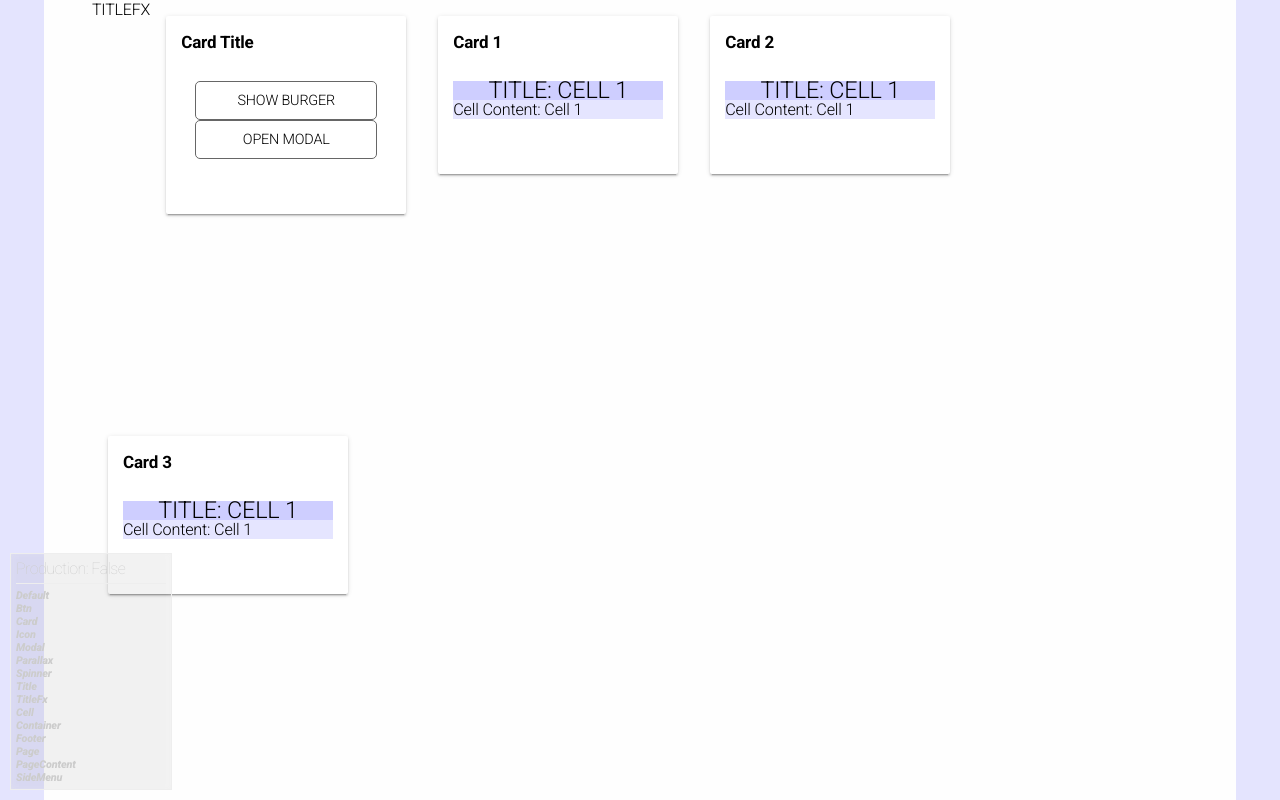
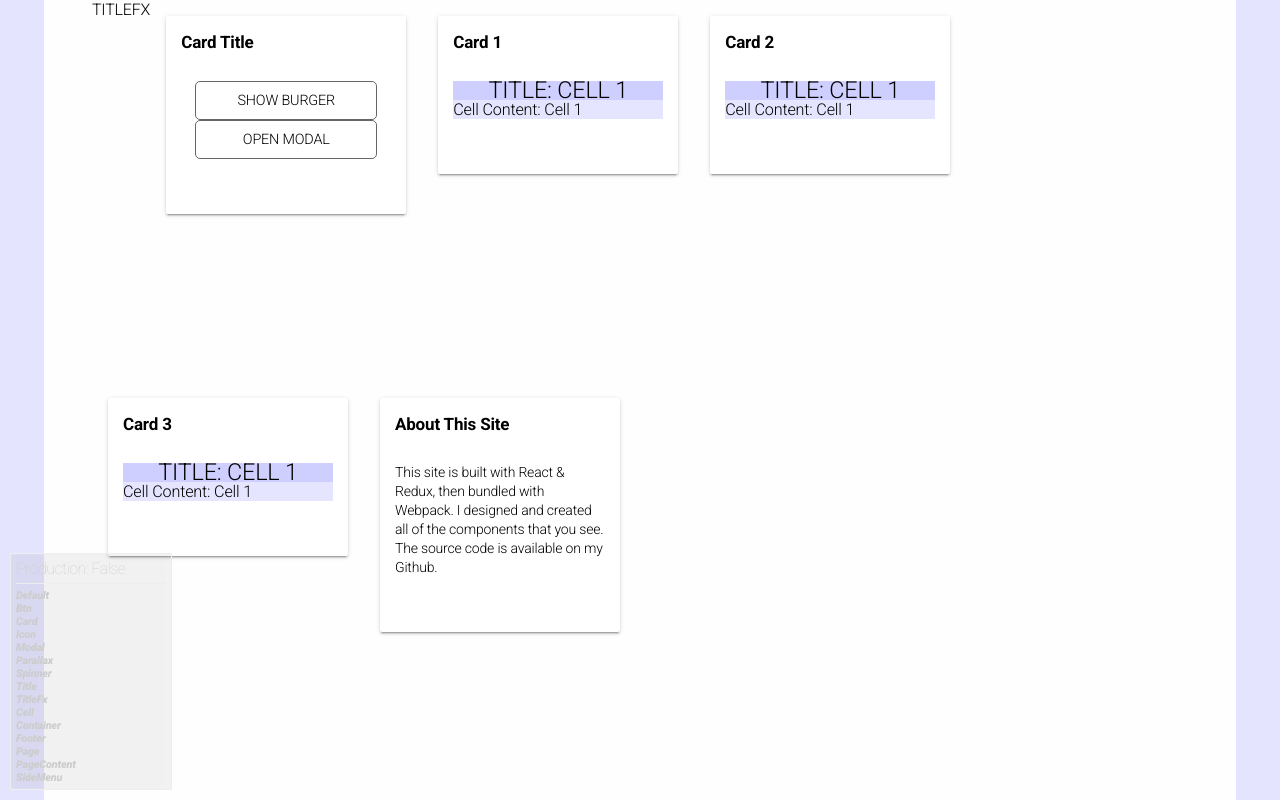
Before and after one commit to bsaphier/simple-site-components, a React app: page / in a window 1280 px wide. Shown: the top 800 px of the page. Built offline with nearby package versions, Linux system fonts and the light colour scheme; the HTML template or start-up script is replaced by a standard one.

Commit message:
default commit message

```diff
--- a/package.json
+++ b/package.json
@@ -1,6 +1,6 @@
 {
   "name": "react-ssc",
-  "version": "0.0.1001",
+  "version": "0.0.1002",
   "description": "A collection of design components & higher-order-components for creating a website",
   "scripts": {
     "start": "webpack-dev-server --open --config webpack.config.dev.js",
--- a/src/app/components/App.jsx
+++ b/src/app/components/App.jsx
@@ -127,6 +127,7 @@ export default class App extends React.Component {
                             <SSC.Btn type={'B'} action={this.toggleModal}>{() => 'Open Modal'}</SSC.Btn>
                         </SSC.Card>
                         {renderCards(3, 1)}
+                        <SSC.Card title={'About This Site'}>{'This site is built with React & Redux, then bundled with Webpack. I designed and created all of the components that you see. The source code is available on my Github.'}</SSC.Card>
                     </SSC.PageContent>
                     <SSC.Modal open={this.state.modalOpen} close={this.toggleModal}>
                         {renderCards(1, 3)}
--- a/src/lib/design/card.scss
+++ b/src/lib/design/card.scss
@@ -72,10 +72,11 @@
     box-shadow: 0 2px 2px 0 rgba(0,0,0,0.14),
                 0 3px 1px -2px rgba(0,0,0,0.2),
                 0 1px 5px 0 rgba(0,0,0,0.12);
-    transition-property: box-shadow;
+    transition-property: width,box-shadow;
     transition-timing-function: ease-in;
     transition-duration: .218s;
     background: #FFF;
+    width: 240px;
     &:hover {
         box-shadow: 0 0 0 0 transparent,
                     0 0 0 0 transparent,
@@ -83,7 +84,8 @@
     }
     &.clicked {
         width: 600px;
-        transition: box-shadow .218s cubic-bezier(0.25,0.8,0.25,1),
+        transition: width .13s cubic-bezier(0.25,0.8,0.25,1),
+                    box-shadow .218s cubic-bezier(0.25,0.8,0.25,1),
                     transform .218s cubic-bezier(0.25,0.8,0.25,1);
         box-shadow: 0 2px 2px 0 rgba(0,0,0,0.14),
                     0 3px 1px -2px rgba(0,0,0,0.2),
```
